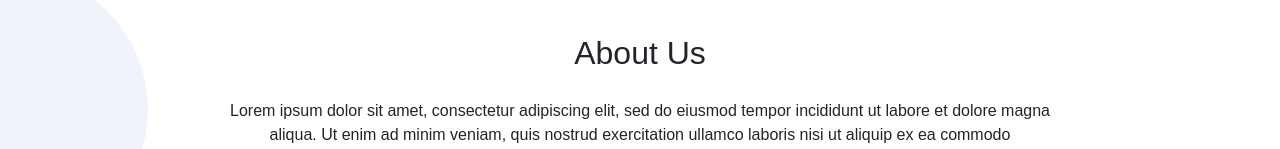
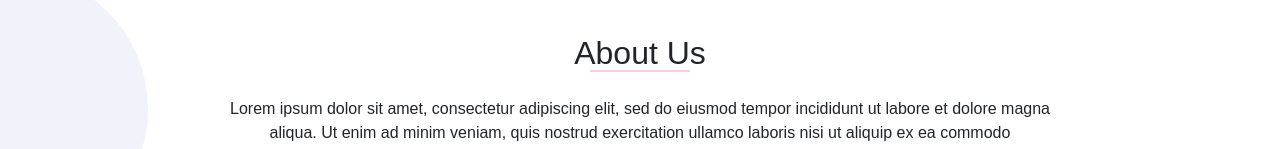
Before and after one commit to fitriavd/FP3K1, a plain HTML site: page index.html in a window 1280 px wide. Shown: the part 595-744 px from the top of the page. Drawn offline with nearby package versions, Linux system fonts and the light colour scheme; a web font is replaced by a local one.

Commit message:
perbaikan line pada section c

```diff
--- a/assets/style/style.css
+++ b/assets/style/style.css
@@ -119,7 +119,7 @@
   left: -10%;
 }
 
-.line {
+.about-us .line {
   width: 100px;
   margin-top: -10px;
   margin-left: auto;
@@ -347,9 +347,7 @@
   border: none;
 }
 
-
 @media screen and (max-width: 700px) {
-
   .contact .text-contact h1 {
     font-size: 2rem;
   }
@@ -359,5 +357,4 @@
   .contact .btn-contact {
     padding: 5px 0;
   }
-
 }
```
Lines whose indentation alone changed are shown as unchanged.
